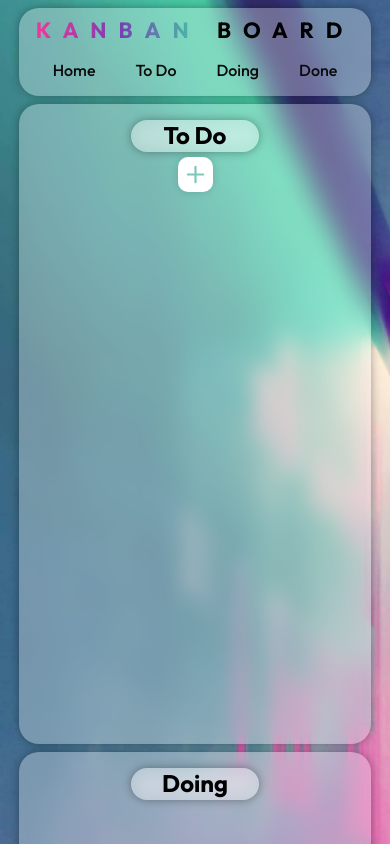
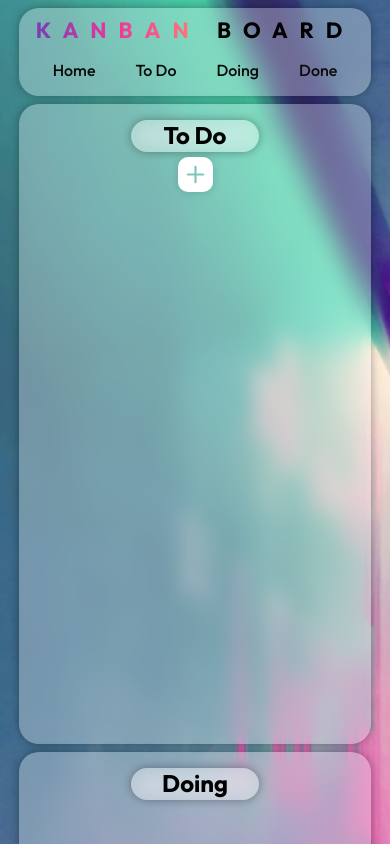
Before and after one commit to jhn322/kanban-board-react, a React (Vite) app: page / in a window 390 px wide. Shown: the top 844 px of the page. Built offline with nearby package versions, Linux system fonts and the light colour scheme.

Commit message:
removed unnecessary gradient

```diff
--- a/src/index.css
+++ b/src/index.css
@@ -325,15 +325,6 @@ li:hover {
     margin-top: 0.5rem;
   }
 
-  /* New gradient */
-  .gradient,
-  li:hover {
-    background: linear-gradient(to right, #f2379a, #783db2, #45c7a5);
-    background-clip: text;
-    -webkit-background-clip: text;
-    -webkit-text-fill-color: transparent;
-  }
-
   .nav-links {
     margin-top: 0.5rem;
     font-size: 16px;
```
